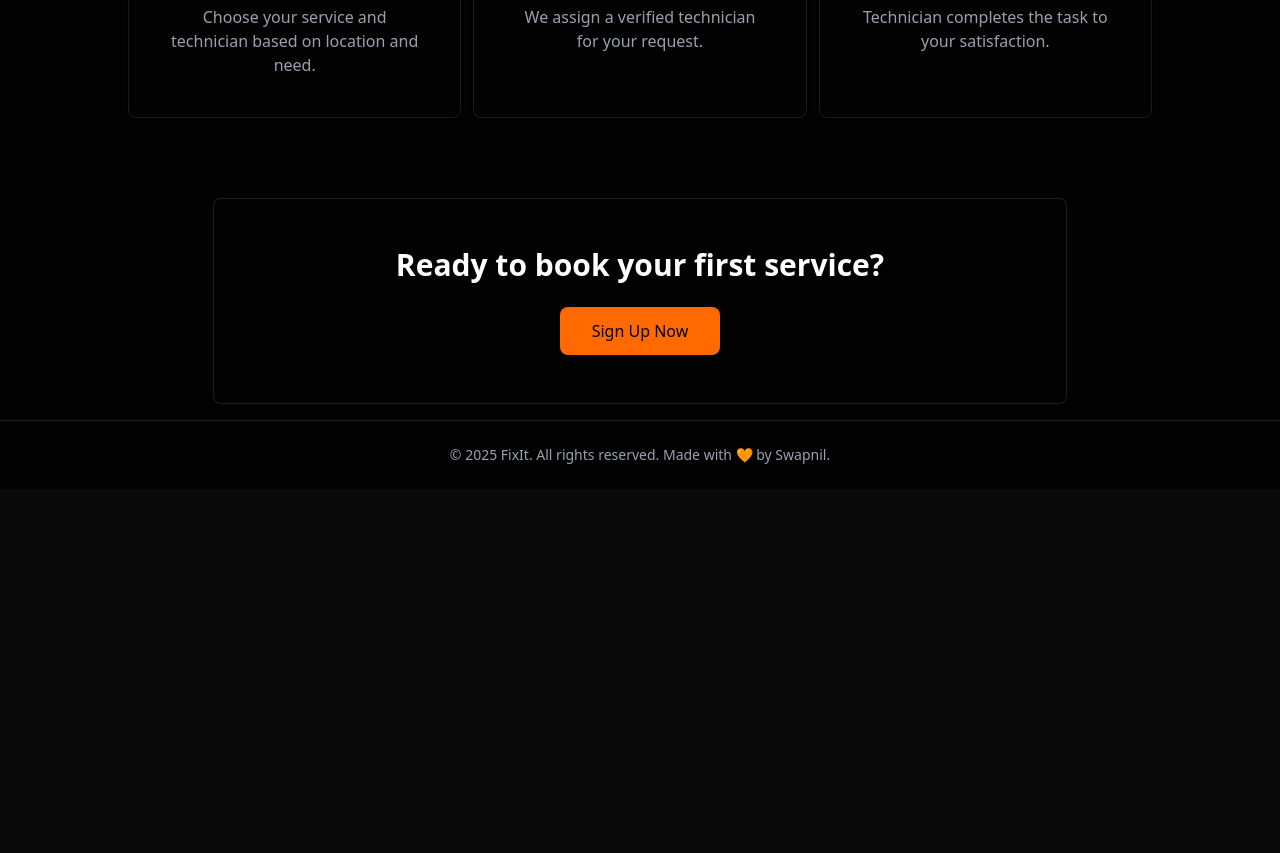
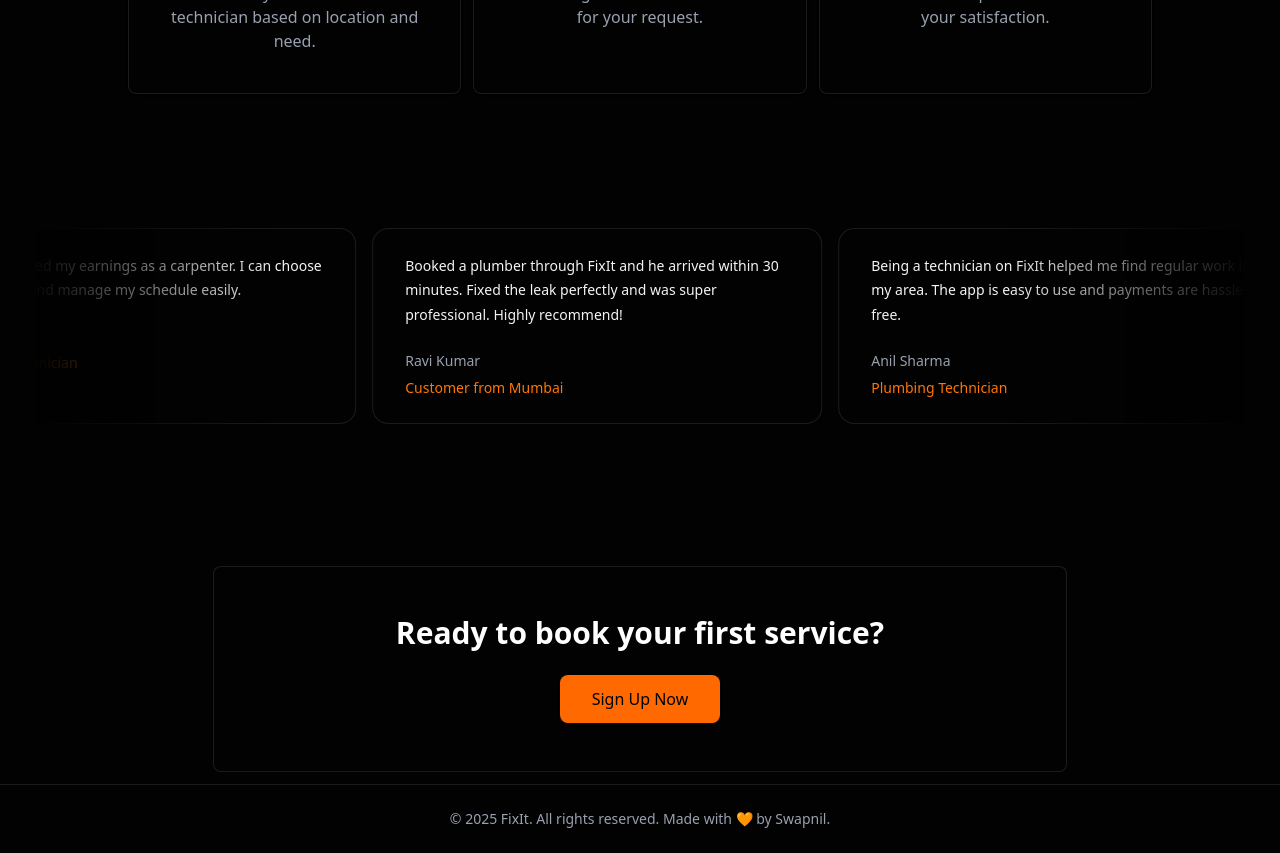
Before and after one commit to SwapniL1563/fix-it, a Next.js app: page / in a window 1280 px wide. Shown: the part 1440-2293 px from the top of the page. Before the commit the page ends 1929 px from the top, so only its background shows below. Built offline with nearby package versions, Linux system fonts and the light colour scheme.

Commit message:
feat:update landing page

```diff
--- a/app/globals.css
+++ b/app/globals.css
@@ -39,6 +39,13 @@
   --color-sidebar-accent-foreground: var(--sidebar-accent-foreground);
   --color-sidebar-border: var(--sidebar-border);
   --color-sidebar-ring: var(--sidebar-ring);
+  --animate-scroll: scroll var(--animation-duration, 40s) var(--animation-direction, forwards) linear infinite;
+
+  @keyframes scroll {
+    to {
+      transform: translate(calc(-50% - 0.5rem));
+    }
+  }
 }
 
 :root {
--- a/app/page.tsx
+++ b/app/page.tsx
@@ -1,6 +1,6 @@
 "use client"
 import { NavbarDemo } from "@/components/Navbar";
-import Image from "next/image";
+import Testimonials from "@/components/Testimonials"
 import Link from "next/link";
 
 export default function Home() {
@@ -63,7 +63,7 @@ export default function Home() {
         </div>
       </section>
 
-      <section className="py-16 md:px-6 text-center bg-[#020202]">
+      <section className="pt-10 pb-8 md:px-6 text-center bg-[#020202]">
         <h2 className="text-[1.65rem] md:text-3xl font-bold mb-4 md:mb-8 text-white">How It Works</h2>
         <div className="grid grid-cols-1 md:grid-cols-3 gap-2 md:gap-3 w-[90%] max-w-5xl mx-auto ">
           {[
@@ -83,9 +83,13 @@ export default function Home() {
         </div>
       </section>
 
-      <section className="text-center pt-10 pb-4 md:py-4 bg-[#020202] flex justify-center items-center">
+      <section className="">
+        <Testimonials/>
+      </section>
+
+      <section className="text-center pt-8 pb-4 md:pt-10 md:pb-3 bg-[#020202] flex justify-center items-center">
         <div className="w-[90%] md:w-2/3 p-8 md:p-12 bg-neutral-950/10 border rounded-md">
-          <h2 className="text-xl md:text-3xl font-bold text-white">
+          <h2 className="text-lg md:text-3xl font-bold text-white">
           Ready to book your first service?
         </h2>
         <Link
--- /dev/null
+++ b/components/Testimonials.tsx
@@ -0,0 +1,49 @@
+"use client";
+
+import React from "react";
+import { InfiniteMovingCards } from "../components/ui/infinite-moving-cards";
+
+export default function Testimonials() {
+  return (
+    <div className="h-[25rem] flex flex-col antialiased bg-white dark:bg-[#020202] dark:bg-grid-white/[0.05] items-center justify-center relative overflow-hidden">
+      <InfiniteMovingCards
+        items={testimonials}
+        direction="right"
+        speed="normal"
+      />
+    </div>
+  );
+}
+
+const testimonials = [
+  {
+    quote:
+      "Booked a plumber through FixIt and he arrived within 30 minutes. Fixed the leak perfectly and was super professional. Highly recommend!",
+    name: "Ravi Kumar",
+    title: "Customer from Mumbai",
+  },
+  {
+    quote:
+      "Being a technician on FixIt helped me find regular work in my area. The app is easy to use and payments are hassle-free.",
+    name: "Anil Sharma",
+    title: "Plumbing Technician",
+  },
+  {
+    quote:
+      "I needed urgent electrician service during a power outage at night. FixIt connected me instantly – life saver!",
+    name: "Priya Mehta",
+    title: "Customer from Pune",
+  },
+  {
+    quote:
+      "The verification process for technicians ensures I always feel safe booking services for my home. Love the transparency.",
+    name: "Sneha Patil",
+    title: "Customer from Bangalore",
+  },
+  {
+    quote:
+      "FixIt has boosted my earnings as a carpenter. I can choose jobs near me and manage my schedule easily.",
+    name: "Rajesh Verma",
+    title: "Carpentry Technician",
+  },
+];
--- /dev/null
+++ b/components/ui/infinite-moving-cards.tsx
@@ -0,0 +1,117 @@
+"use client";
+
+import { cn } from "@/lib/utils";
+import React, { useEffect, useState } from "react";
+
+export const InfiniteMovingCards = ({
+  items,
+  direction = "left",
+  speed = "fast",
+  pauseOnHover = true,
+  className,
+}: {
+  items: {
+    quote: string;
+    name: string;
+    title: string;
+  }[];
+  direction?: "left" | "right";
+  speed?: "fast" | "normal" | "slow";
+  pauseOnHover?: boolean;
+  className?: string;
+}) => {
+  const containerRef = React.useRef<HTMLDivElement>(null);
+  const scrollerRef = React.useRef<HTMLUListElement>(null);
+
+  useEffect(() => {
+    addAnimation();
+  }, []);
+  const [start, setStart] = useState(false);
+  function addAnimation() {
+    if (containerRef.current && scrollerRef.current) {
+      const scrollerContent = Array.from(scrollerRef.current.children);
+
+      scrollerContent.forEach((item) => {
+        const duplicatedItem = item.cloneNode(true);
+        if (scrollerRef.current) {
+          scrollerRef.current.appendChild(duplicatedItem);
+        }
+      });
+
+      getDirection();
+      getSpeed();
+      setStart(true);
+    }
+  }
+  const getDirection = () => {
+    if (containerRef.current) {
+      if (direction === "left") {
+        containerRef.current.style.setProperty(
+          "--animation-direction",
+          "forwards",
+        );
+      } else {
+        containerRef.current.style.setProperty(
+          "--animation-direction",
+          "reverse",
+        );
+      }
+    }
+  };
+  const getSpeed = () => {
+    if (containerRef.current) {
+      if (speed === "fast") {
+        containerRef.current.style.setProperty("--animation-duration", "20s");
+      } else if (speed === "normal") {
+        containerRef.current.style.setProperty("--animation-duration", "40s");
+      } else {
+        containerRef.current.style.setProperty("--animation-duration", "80s");
+      }
+    }
+  };
+  return (
+    <div
+      ref={containerRef}
+      className={cn(
+        "scroller relative z-20 w-[95%] md:max-w-7xl overflow-hidden [mask-image:linear-gradient(to_right,transparent,white_20%,white_80%,transparent)]",
+        className,
+      )}
+    >
+      <ul
+        ref={scrollerRef}
+        className={cn(
+          "flex w-max min-w-full shrink-0 flex-nowrap gap-4 py-4",
+          start && "animate-scroll",
+          pauseOnHover && "hover:[animation-play-state:paused]",
+        )}
+      >
+        {items.map((item, idx) => (
+          <li
+            className="relative w-[300px] max-w-full shrink-0 rounded-2xl border bg-neutral-950/10 px-8 py-6 md:w-[450px]  hover:border-[#ff7600]/30"
+            key={item.name}
+          >
+            <blockquote>
+              <div
+                aria-hidden="true"
+                className="user-select-none pointer-events-none absolute -top-0.5 -left-0.5 -z-1 h-[calc(100%_+_4px)] w-[calc(100%_+_4px)]"
+              ></div>
+              <span className="relative z-20 text-sm leading-[1.6] font-normal text-neutral-800 dark:text-gray-100">
+                {item.quote}
+              </span>
+              <div className="relative z-20 mt-6 flex flex-row items-center">
+                <span className="flex flex-col gap-1">
+                  <span className="text-sm leading-[1.6] font-normal text-neutral-500 dark:text-gray-400">
+                    {item.name}
+                  </span>
+                  <span className="text-sm leading-[1.6] font-normal text-neutral-500 dark:text-[#ff7600]">
+                    {item.title}
+                  </span>
+                </span>
+              </div>
+            </blockquote>
+          </li>
+        ))}
+      </ul>
+    </div>
+  );
+};
```
